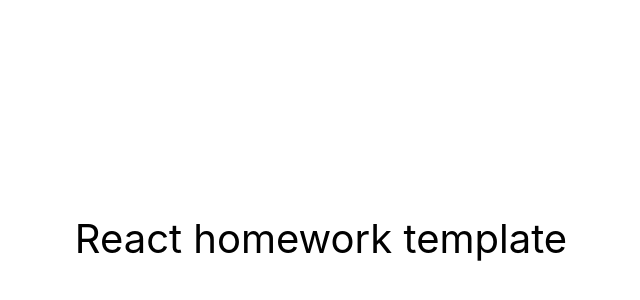
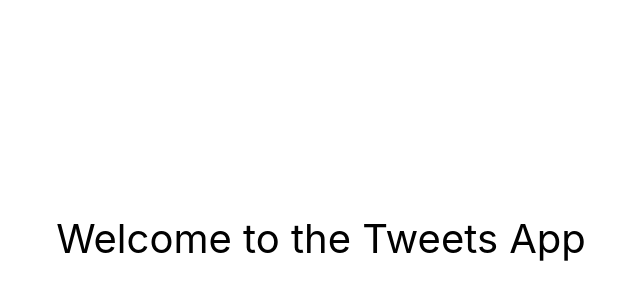
Before and after one commit to Denys07748/tweets-app, a React (Create React App) app: page / in a window 1280 px wide. Shown: the part 162-462 px from the top of the page, without its empty margins (319-959 px from the left). Built offline with nearby package versions, Linux system fonts and the light colour scheme.

Commit message:
install packages

```diff
--- a/src/components/App.jsx
+++ b/src/components/App.jsx
@@ -7,10 +7,10 @@ export const App = () => {
         justifyContent: 'center',
         alignItems: 'center',
         fontSize: 40,
-        color: '#010101'
+        color: '#010101',
       }}
     >
-      React homework template
+      Welcome to the Tweets App
     </div>
   );
 };
```
Also changed, not shown: package.json (+12 -1 lines), 1 other file (tests, documents, lock files or other folders).
